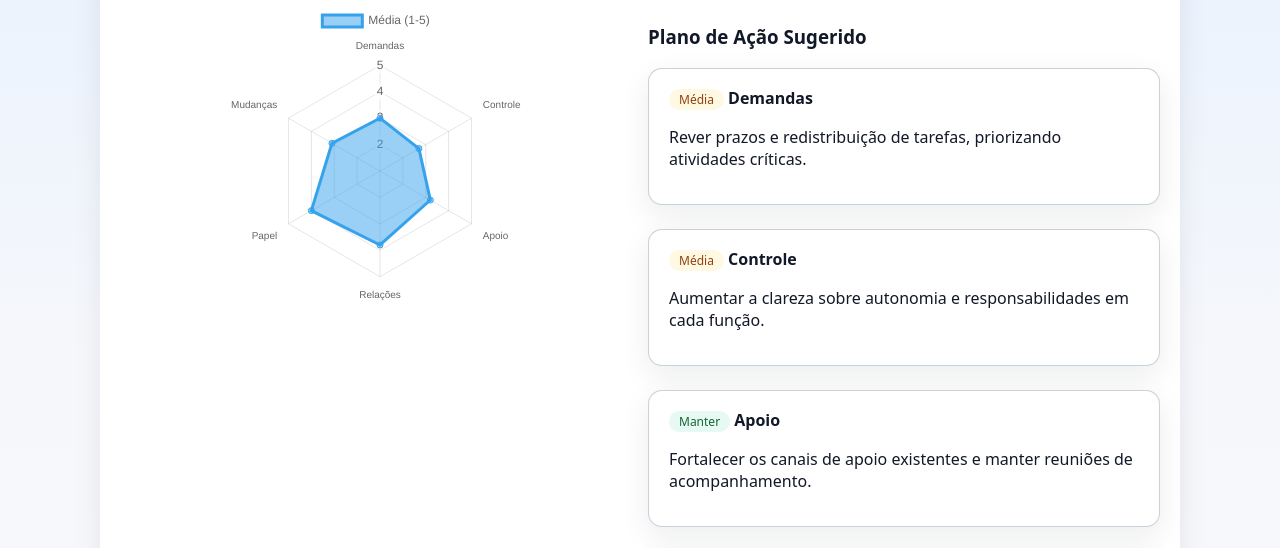
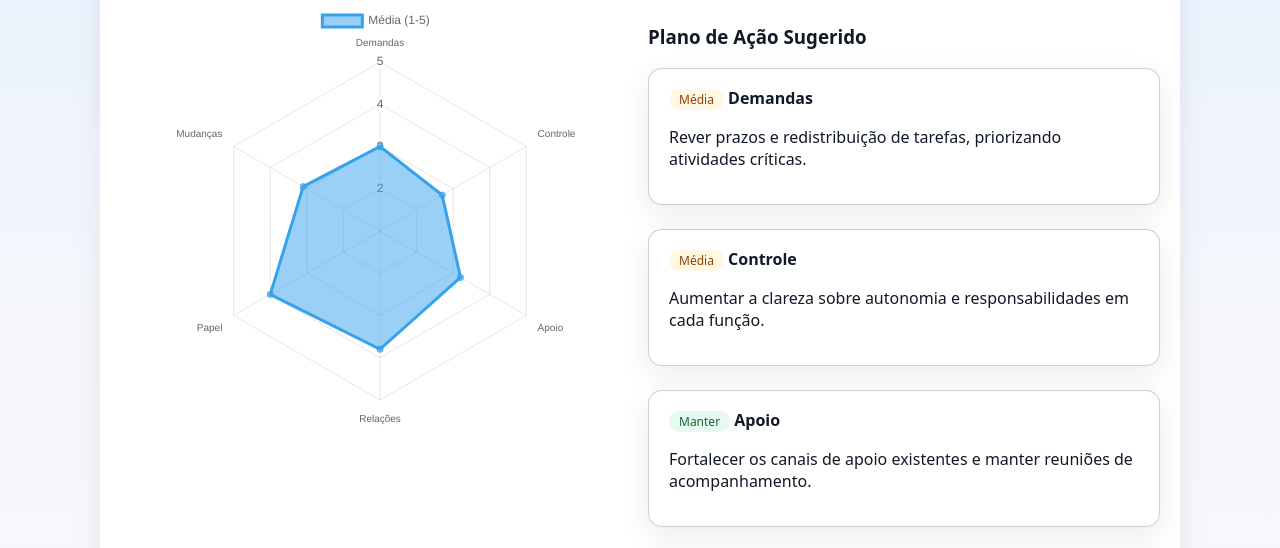
Before and after one commit to ppelino/NR01_PRO_DEMO, a plain HTML site: page dashboard.html in a window 1280 px wide. Shown: the part 215-763 px from the top of the page. Drawn offline with nearby package versions, Linux system fonts and the light colour scheme; files that its build step writes are made by us from their sources; sample sign-in values are in the browser's storage.

Commit message:
Update branding.css

```diff
--- a/branding.css
+++ b/branding.css
@@ -4,6 +4,13 @@
   margin: 0 auto;
   display: block;
 }
+
+#radar {
+  width: 100% !important;
+  height: auto !important;
+}
+
+
 /* Layout geral */
 body {
   margin: 0;
```
